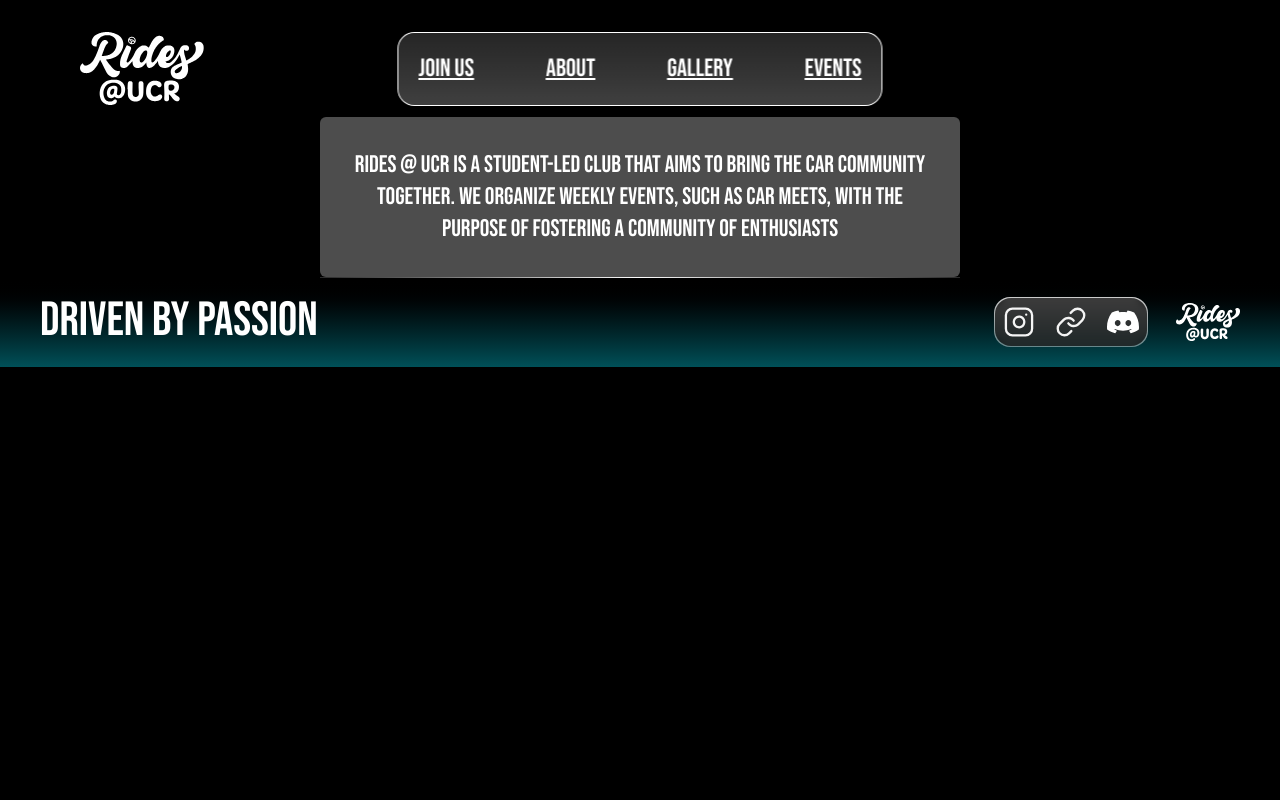
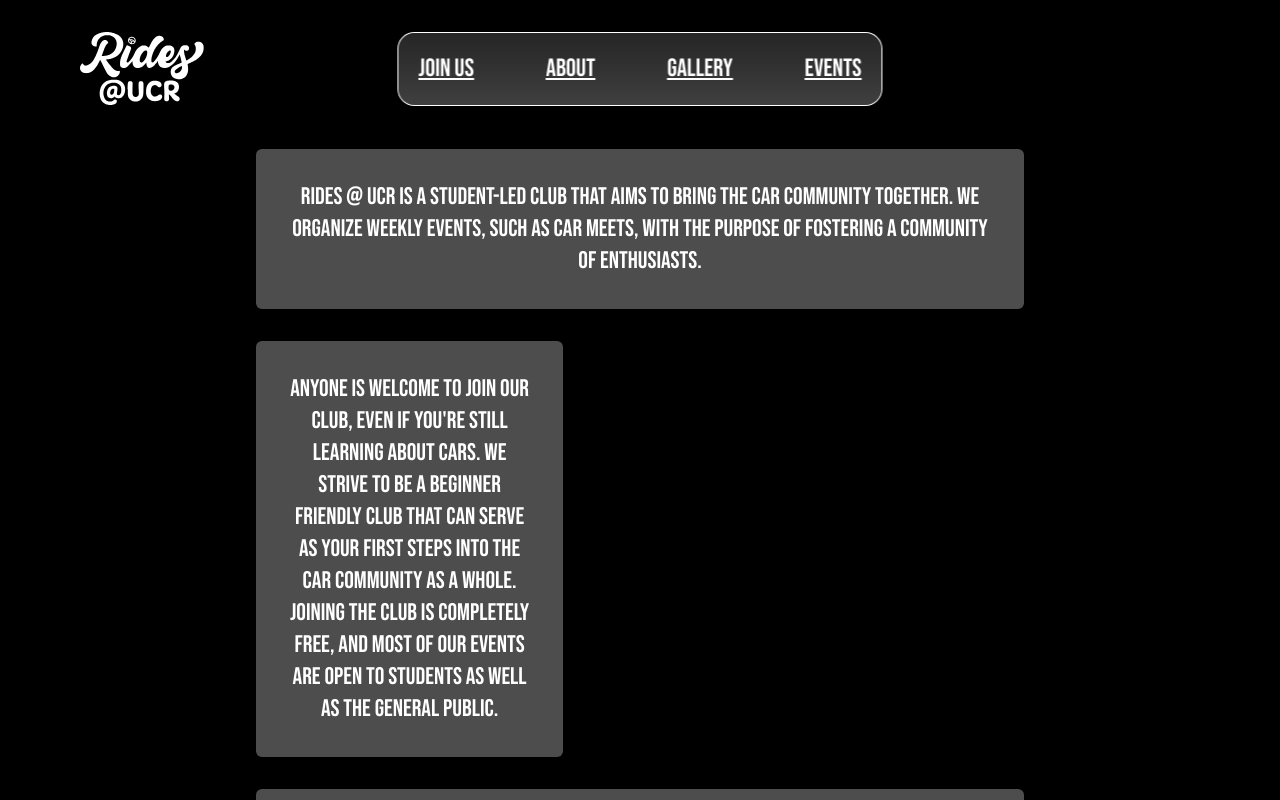
Before and after one commit to acm-ucr/ridesucr-website, a Next.js app: page /about in a window 1280 px wide. Shown: the top 800 px of the page. Built offline with nearby package versions, Linux system fonts and the light colour scheme.

Commit message:
fixes #5

```diff
--- a/src/app/about/page.tsx
+++ b/src/app/about/page.tsx
@@ -1,9 +1,9 @@
-import Info from "@/components/about/Info";
+import InfoSection from "@/components/about/InfoSection";
 
 const About = () => {
   return (
     <div>
-      <Info />
+      <InfoSection />
     </div>
   );
 };
--- a/src/components/about/Info.tsx
+++ b/src/components/about/Info.tsx
@@ -1,9 +1,7 @@
-const Info = () => {
+const Info = (props: { info: string }) => {
   return (
-    <div className="text-ridesucr-white flex w-1/2 gap-4 justify-self-center rounded-md bg-white/30 p-8 text-center text-2xl backdrop-blur-lg">
-      RIDES @ UCR IS A STUDENT-LED CLUB THAT AIMS TO BRING THE CAR COMMUNITY
-      TOGETHER. WE ORGANIZE WEEKLY EVENTS, SUCH AS CAR MEETS, WITH THE PURPOSE
-      OF FOSTERING A COMMUNITY OF ENTHUSIASTS
+    <div className="text-ridesucr-white flex w-full gap-4 rounded-md bg-white/30 p-8 text-center text-2xl/8 backdrop-blur-lg">
+      {props.info}
     </div>
   );
 };
--- /dev/null
+++ b/src/components/about/InfoSection.tsx
@@ -0,0 +1,17 @@
+import Info from "@/components/about/Info";
+
+const InfoSection = () => {
+  return (
+    <div className="flex h-screen w-screen justify-center">
+      <div className="flex h-full max-w-3xl flex-col items-start justify-evenly">
+        <Info info="Rides @ UCR is a student-led club that aims to bring the car community together. We organize weekly events, such as car meets, with the purpose of fostering a community of enthusiasts." />
+        <div className="flex w-[40.00%]">
+          <Info info="Anyone is welcome to join our club, even if you're still learning about cars. We strive to be a beginner friendly club that can serve as your first steps into the car community as a whole. Joining the club is completely free, and most of our events are open to  students as well as the general public." />
+        </div>
+        <Info info="Feel free to support us by buying our awesome merch or visiting one of our meets!" />
+      </div>
+    </div>
+  );
+};
+
+export default InfoSection;
```
